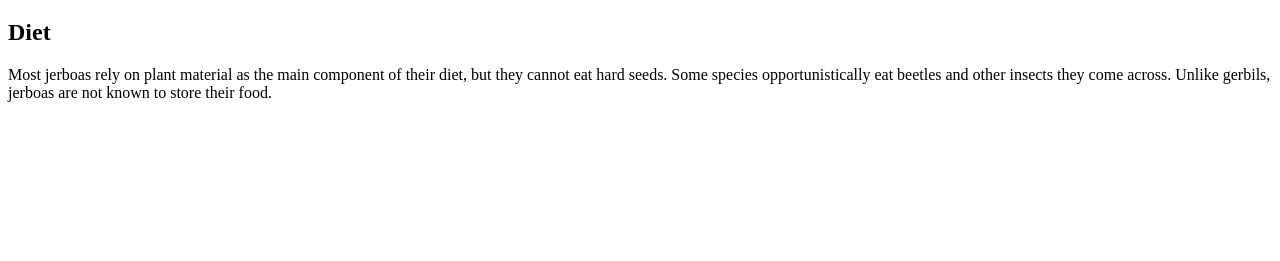
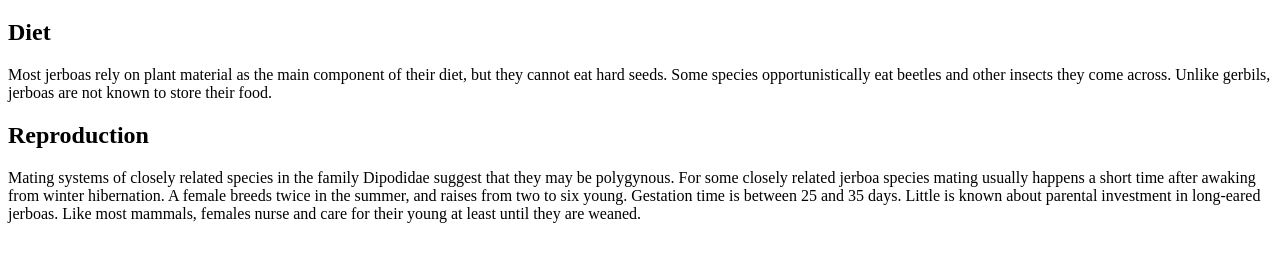
Before and after one commit to caluha/Jerboa, a plain HTML site: page index.html in a window 1280 px wide. Shown: the part 61-322 px from the top of the page. Drawn offline with Linux system fonts and the light colour scheme.

Commit message:
Added reproduction

```diff
--- a/index.html
+++ b/index.html
@@ -3,7 +3,7 @@
 <head>
     <meta charset="UTF-8">
     <meta name="viewport" content="width=device-width, initial-scale=1.0">
-    <title>Document</title>
+    <title>My jerboa page</title>
 </head>
 <body>
 
@@ -15,5 +15,12 @@
         Most jerboas rely on plant material as the main component of their diet, but they cannot eat hard seeds. Some species opportunistically eat beetles and other insects they come across. Unlike gerbils, jerboas are not known to store their food.
     </p>
 
+    <h2>Reproduction</h2>
+
+    <p>
+        Mating systems of closely related species in the family Dipodidae suggest that they may be polygynous. For some closely related jerboa species mating usually happens a short time after awaking from winter hibernation. A female breeds twice in the summer, and raises from two to six young. Gestation time is between 25 and 35 days. Little is known about parental investment in long-eared jerboas. Like most mammals, females nurse and care for their young at least until they are weaned.
+
+    </p>
+
 </body>
 </html>
```
